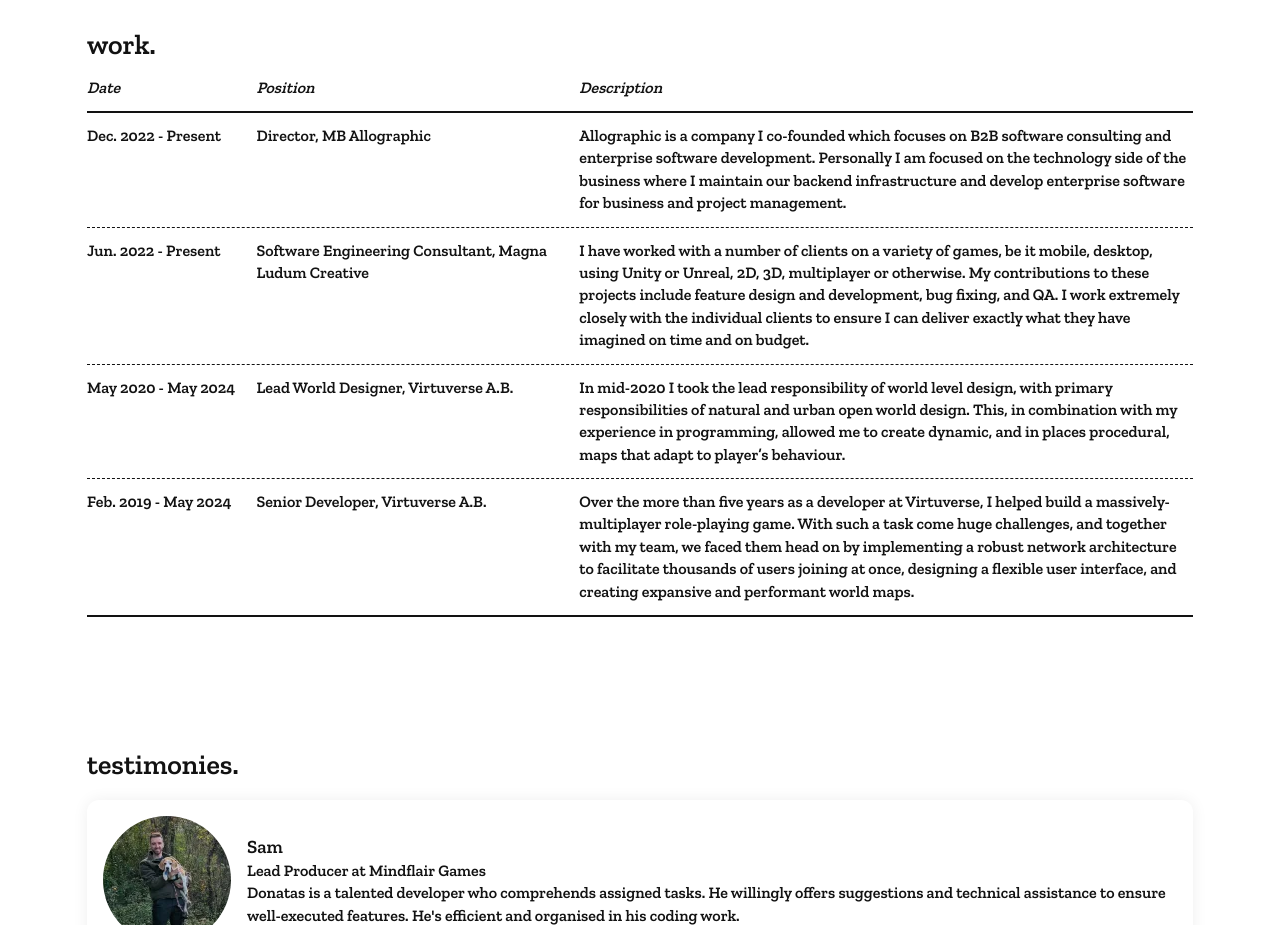
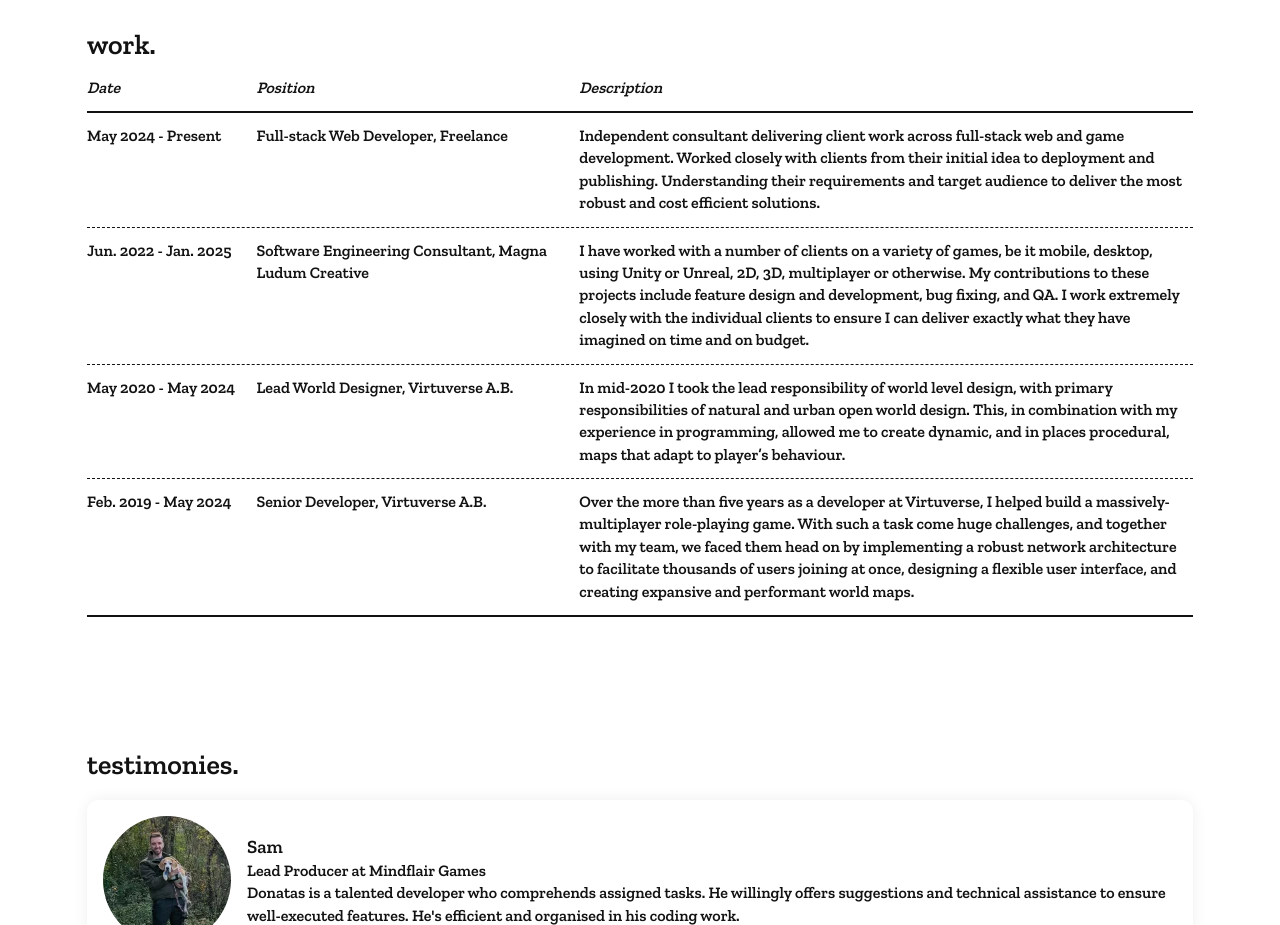
Before and after one commit to aelliixx/aelliixx-personal, a Next.js app: page / in a window 1280 px wide. Shown: the part 6660-7585 px from the top of the page. Built offline with nearby package versions, Linux system fonts and the light colour scheme.

Commit message:
Work: fixed dates and work experience

```diff
--- a/src/app/page.tsx
+++ b/src/app/page.tsx
@@ -614,15 +614,14 @@ export default function Home() {
                         <p><i>Description</i></p>
                     </div>
                     <div className={styles.row}>
-                        <p>Dec. 2022 - Present</p>
-                        <p>Director, MB Allographic</p>
-                        <p>Allographic is a company I co-founded which focuses on B2B software consulting and
-                           enterprise software development. Personally I am focused on the technology side of the
-                           business where I maintain our backend infrastructure and develop enterprise software for
-                           business and project management.</p>
+                        <p>May 2024 - Present</p>
+                        <p>Full-stack Web Developer, Freelance</p>
+                        <p>Independent consultant delivering client work across full-stack web and game development. Worked closely
+                           with clients from their initial idea to deployment and publishing. Understanding their requirements and target
+                           audience to deliver the most robust and cost efficient solutions.</p>
                     </div>
                     <div className={styles.row}>
-                        <p>Jun. 2022 - Present</p>
+                        <p>Jun. 2022 - Jan. 2025</p>
                         <p>Software Engineering Consultant, Magna Ludum Creative</p>
                         <p>I have worked with a number of clients on a variety of games, be it mobile, desktop, using
                            Unity or Unreal, 2D, 3D, multiplayer or otherwise. My contributions to these projects include
```
